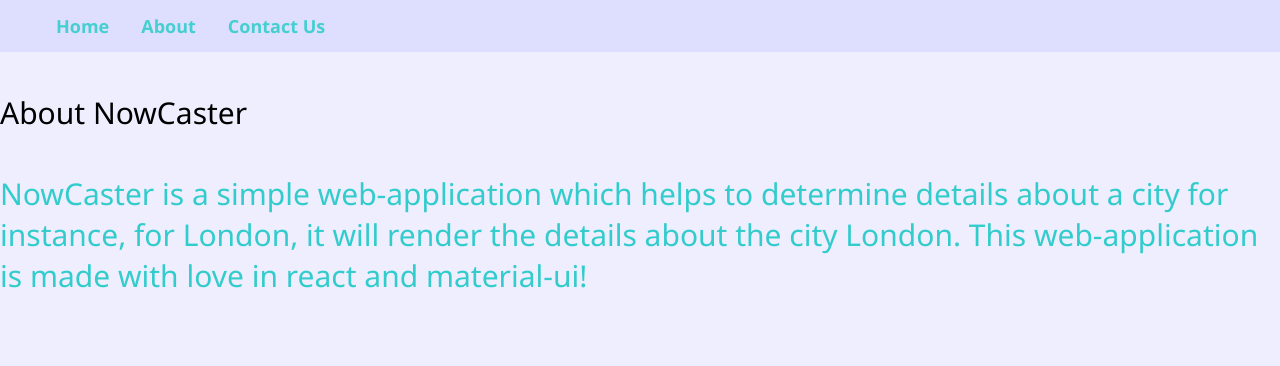
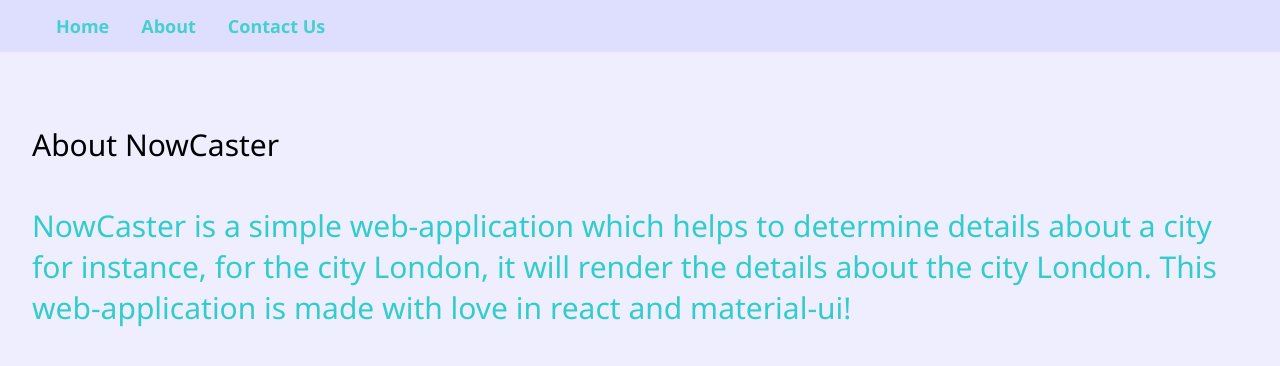
Before and after one commit to singhrohan62/Routing-Weather-App, a React (Create React App) app in the folder react-routing-app/: page /about in a window 1280 px wide. Shown: the top 366 px of the page. Built offline with nearby package versions, Linux system fonts and the light colour scheme.

Commit message:
added styling to the about page

```diff
--- /dev/null
+++ b/react-routing-app/src/About.css
@@ -0,0 +1,6 @@
+#abtcontainer {
+	padding-left: 32px;
+	padding-top: 32px;
+	padding-bottom: 32px;
+	padding-right: 32px;
+}
--- a/react-routing-app/src/About.js
+++ b/react-routing-app/src/About.js
@@ -1,18 +1,19 @@
 import React from 'react';
+import './About.css';
 
 class About extends React.Component {
 
     render () {
         return(
-            <div>
+            <div id="abtcontainer">
                 <h4>About NowCaster</h4>
                 <p>
                 NowCaster is a simple web-application which
                 helps to determine details about a city for
-                instance, for London, it will render the
+                instance, for the city London, it will render the
                 details about the city London.
-                This web-application is made with love in
-                react and material-ui!
+                This web-application is made with love in react
+                 and material-ui!
                 </p>
             </div>
 
```
Also changed, not shown: 1 other file (tests, documents, lock files or other folders).
